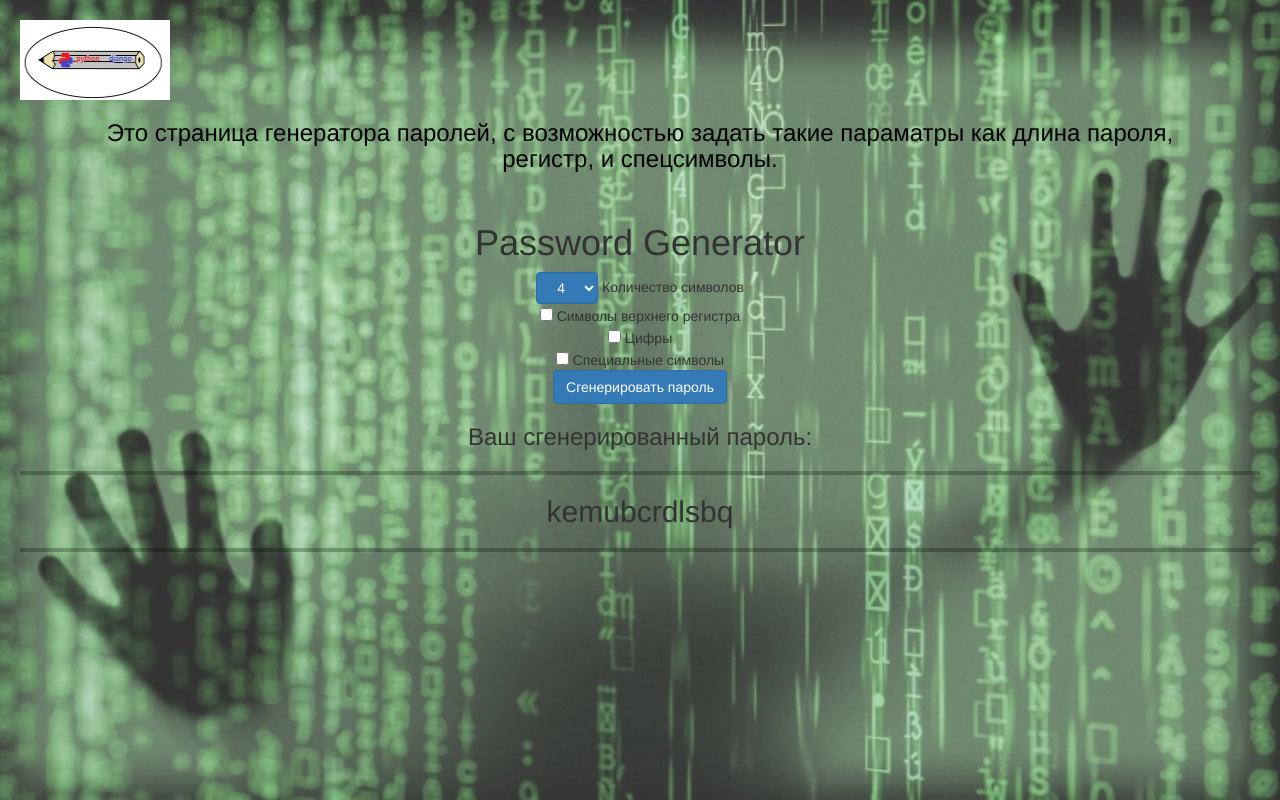
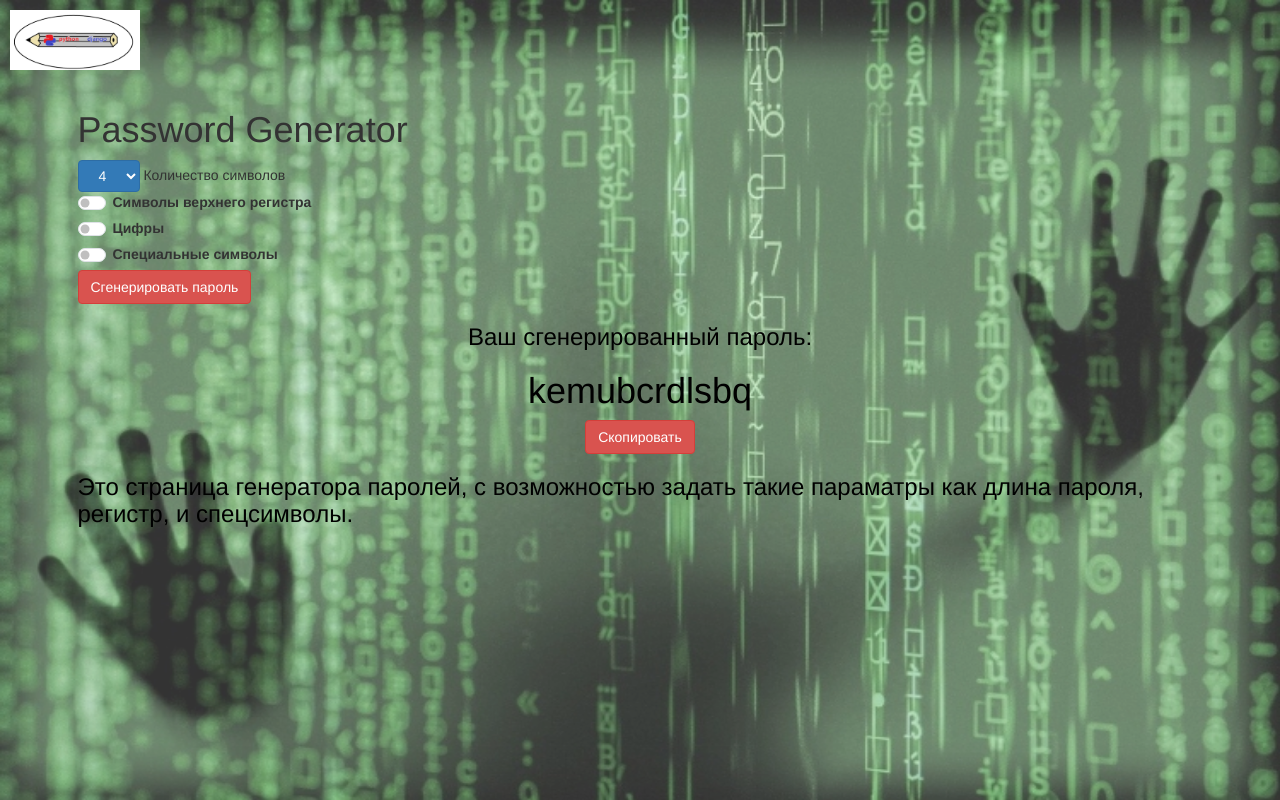
Before and after one commit to Evgenii7n7i/django_personal_portfolio, a Django app: page /generator/ in a window 1280 px wide. Run offline with Django 4.2, Linux system fonts and the light colour scheme; some libraries are stand-ins or nearby versions.

Commit message:
Update password-generator

```diff
--- a/generator/templates/generator/password.html
+++ b/generator/templates/generator/password.html
@@ -4,17 +4,16 @@
 
 {% block content %}
 
-<body  style="margin: 20px;">
+
+<body  style="margin: 10px;">
 
 <img src="{% static 'portfolio/Фон.jpg' %}" alt="Background Image" style="position: fixed; top: 0; left: 0; width: 100%; height: 100%; z-index: -1; opacity: 0.8;">
 
 
 <link href="https://maxcdn.bootstrapcdn.com/bootstrap/3.3.7/css/bootstrap.min.css" rel="stylesheet" integrity="sha384-BVYiiSIFeK1dGmJRAkycuHAHRg32OmUcww7on3RYdg4Va+PmSTsz/K68vbdEjh4u" crossorigin="anonymous">
 
-<div class="container text-center">
-    <div class="text-black"><h3>
- Это страница генератора паролей, с возможностью задать такие параматры как длина пароля, регистр, и спецсимволы.</h3>
-</div>
+<div class="container-md">
+
 <br>
 <h1><p>Password Generator</p></h1>
 
@@ -31,38 +30,58 @@
         <option value="12" {% if request.GET.lenght == '12' %}selected{% endif %}>12</option>
         <option value="13" {% if request.GET.lenght == '13' %}selected{% endif %}>13</option>
         <option value="14" {% if request.GET.lenght == '14' %}selected{% endif %}>14</option>
+        <option value="15" {% if request.GET.lenght == '15' %}selected{% endif %}>15</option>
+        <option value="16" {% if request.GET.lenght == '16' %}selected{% endif %}>16</option>
     </select> Количество символов
-<br>
- <input type="checkbox" name="uppercase" {% if request.GET.uppercase %}checked{% endif %}> Символы верхнего регистра
 
-<br>
-<input type="checkbox" name="numbers" {% if request.GET.numbers %}checked{% endif %}> Цифры
+    <div class="form-check form-switch">
+        <input class="form-check-input" type="checkbox" role="swith" name="uppercase" {% if request.GET.uppercase %}checked{% endif %}>
+        <label class="form-check-label" for="flexSwitchCheckDefault">Символы верхнего регистра</label>
+    </div>
 
-<br>
-<input type="checkbox" name="special" {% if request.GET.special %}checked{% endif %}> Специальные символы
+    <div class="form-check form-switch">
+        <input class="form-check-input" type="checkbox" role="swith" name="numbers" {% if request.GET.numbers %}checked{% endif %}>
+        <label class="form-check-label" for="flexSwitchCheckDefault">Цифры</label>
+    </div>
 
- <br><input type="submit" value="Сгенерировать пароль" class="btn btn-primary"><br>
+    <div class="form-check form-switch">
+        <input class="form-check-input" type="checkbox" role="swith" name="special" {% if request.GET.special %}checked{% endif %}><label class="form-check-label" for="flexSwitchCheckDefault">Специальные символы</label>
+    </div>
+
+
+    <input type="submit" value="Сгенерировать пароль" class="btn btn-danger">
 
 </form>
-</div>
 
-<div style="text-align: center;">
-  <h1 style="font-size: 24px;">Ваш сгенерированный пароль:</h1>
-<style>
-   hr {
-    border: none; /* Убираем границу */
-    background-color: black; /* Цвет линии */
-    height: 4px; /* Толщина линии */
-   }
-   </style>
-    <hr>
-        <h2>{{ password }}</h2>
-    <hr>
-<br>
-<br>
+    <div class="text-black">
+        <div style="text-align: center;">
+          <h1 style="font-size: 24px;">Ваш сгенерированный пароль:</h1>
+
+                <h1>{{ password }}</h1>
+
+
+        <script>
+    function copyToClipboard(value) {
+        const textarea = document.createElement('textarea');
+        textarea.value = value;
+        document.body.appendChild(textarea);
+        textarea.select();
+        document.execCommand('copy');
+        document.body.removeChild(textarea);
+        alert('Скопировано в буфер обмена!');
+    }
+</script>
+
+<button onclick="copyToClipboard('{{ password }}')" class="btn btn-danger">Скопировать</button>
 
 
 
-</div>
+    </div>
+
+    <div class="text-black"><h3>
+            Это страница генератора паролей, с возможностью задать такие параматры как длина пароля, регистр, и спецсимволы.</h3>
+    </div>
+
+
 </body>
 {% endblock content %}
--- a/portfolio/templates/portfolio/base.html
+++ b/portfolio/templates/portfolio/base.html
@@ -14,7 +14,7 @@
 
    <!-- Логотип на странице -->
    <a href="{% url 'portfolio' %}">
-  <img src="{% static 'portfolio/islogo.jpg' %}" alt="Логотип" height="80" width="150">
+  <img src="{% static 'portfolio/islogo.jpg' %}" alt="Логотип" height="60" width="130">
 </a>
   </head>
   <body>
--- a/portfolio/templates/portfolio/portfolio.html
+++ b/portfolio/templates/portfolio/portfolio.html
@@ -5,7 +5,7 @@
 {% block content %}
 
 <div class="container">
-    <h1 class="text-center">Мои проекты 😁</h1>
+    <h1 class="text-center">Мои проекты</h1>
 <br>
 <br>
 
```
